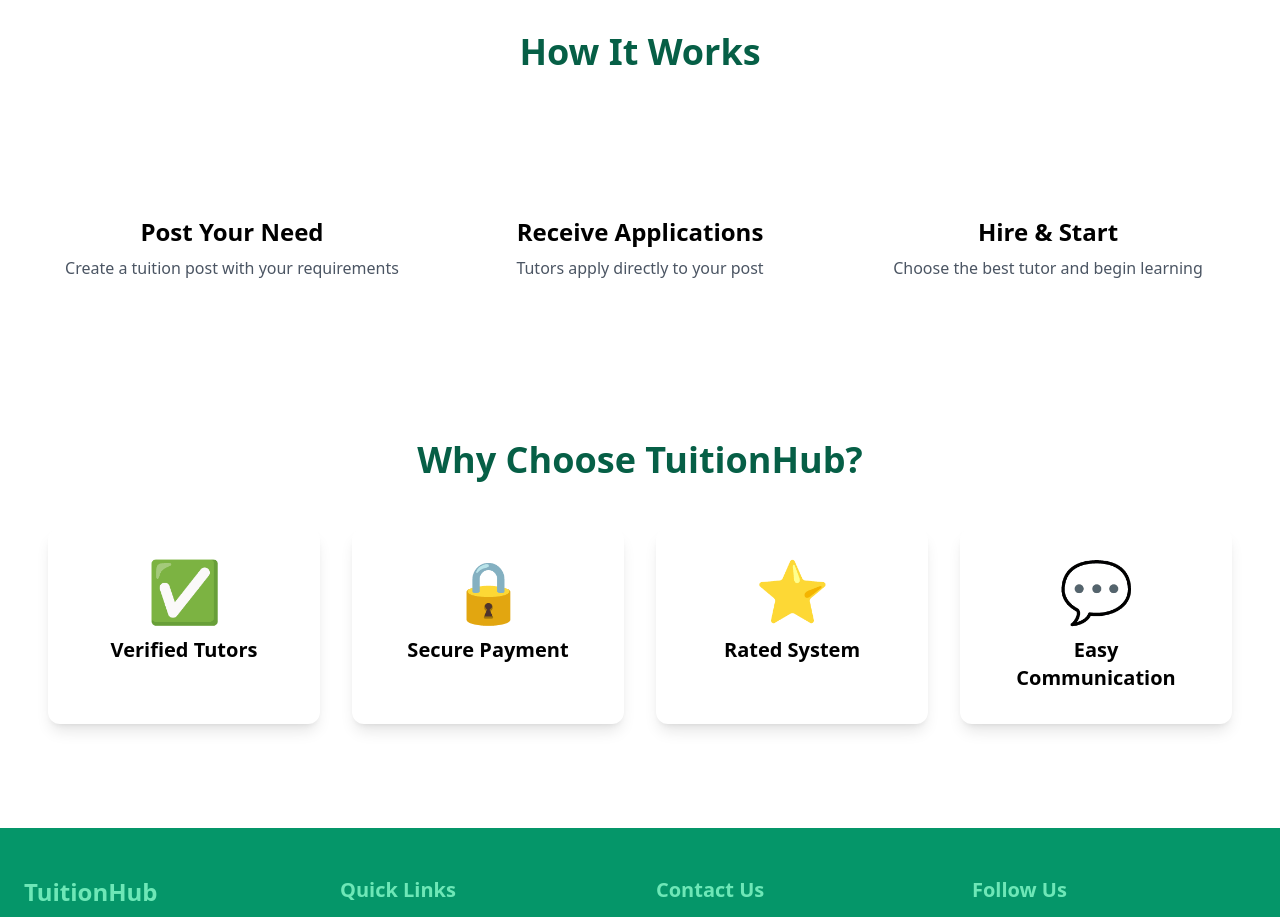
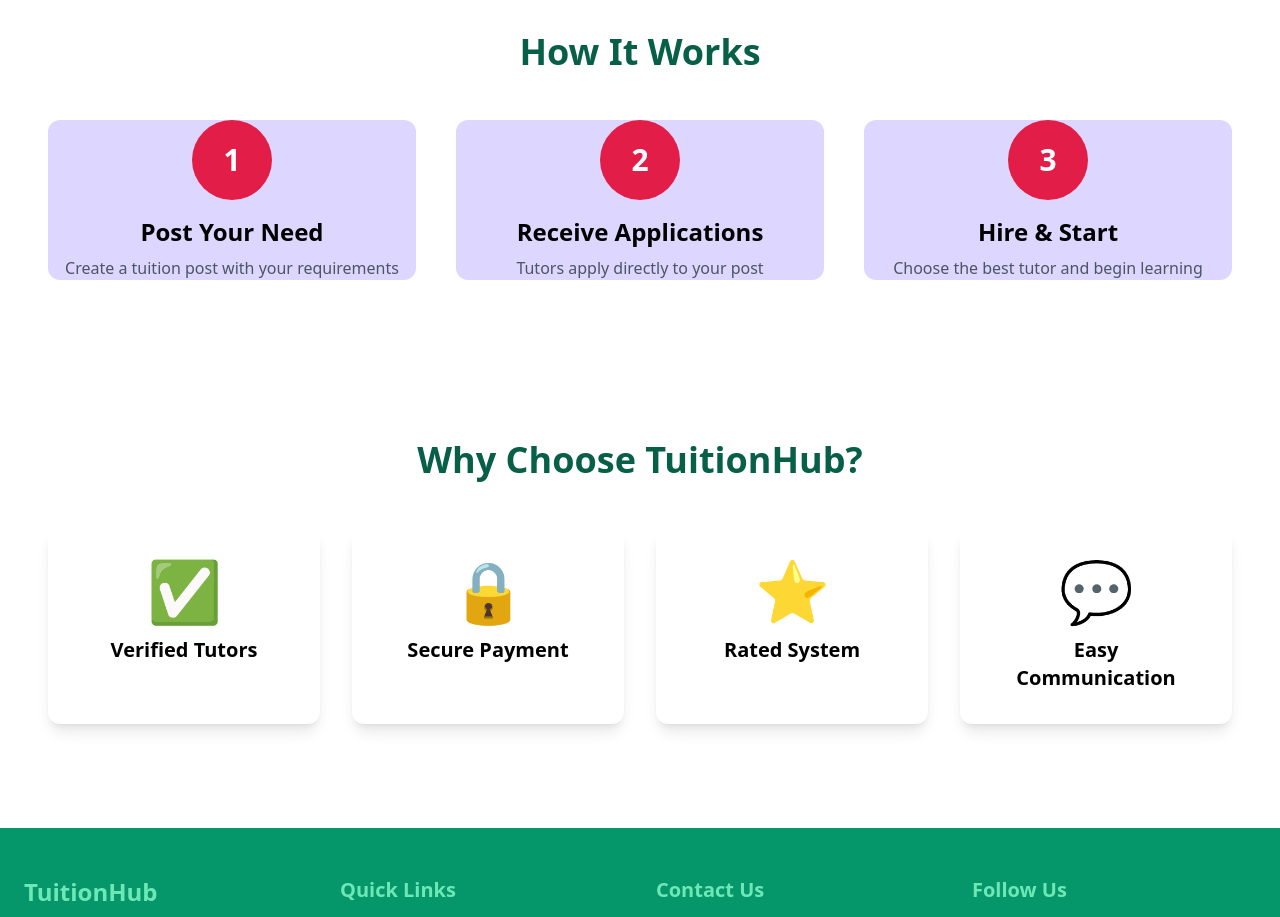
Before and after one commit to Sagor1998-debug/tuition-management-client, a React (Vite) app: page / in a window 1280 px wide. Shown: the part 1500-2417 px from the top of the page. Built offline with nearby package versions, Linux system fonts and the light colour scheme; no server answers.

Commit message:
colour comb

```diff
--- a/src/pages/Home.jsx
+++ b/src/pages/Home.jsx
@@ -167,9 +167,9 @@
               <motion.div
                 key={i}
                 whileHover={{ scale: 1.05 }}
-                className="text-center"
+                className="bg-violet-200 rounded-xl text-center"
               >
-                <div className="bg-primary text-white w-20 h-20 rounded-full flex items-center justify-center text-3xl font-bold mx-auto mb-4">
+                <div className="bg-rose-600 text-white w-20 h-20 rounded-full flex items-center justify-center text-3xl font-bold mx-auto mb-4">
                   {item.step}
                 </div>
                 <h3 className="text-2xl font-bold mb-2">{item.title}</h3>
@@ -184,7 +184,7 @@
       <section className="py-20 bg-base-200">
         <div className="container mx-auto px-6">
           <h2 className="text-4xl font-bold text-center mb-12 text-emerald-800">Why Choose TuitionHub?</h2>
-          <div className="grid grid-cols-1 md:grid-cols-4 gap-8">
+          <div className=" grid grid-cols-1 md:grid-cols-4 gap-8">
             {[
               { icon: "✅", title: "Verified Tutors" },
               { icon: "🔒", title: "Secure Payment" },
@@ -196,7 +196,7 @@
                 initial={{ opacity: 0, y: 20 }}
                 whileInView={{ opacity: 1, y: 0 }}
                 transition={{ delay: i * 0.1 }}
-                className="text-center bg-white p-8 rounded-xl shadow-lg"
+                className="bg-violet-300 text-center bg-white p-8 rounded-xl shadow-lg"
               >
                 <div className="text-6xl mb-4">{feat.icon}</div>
                 <h3 className="text-xl font-bold">{feat.title}</h3>
```
